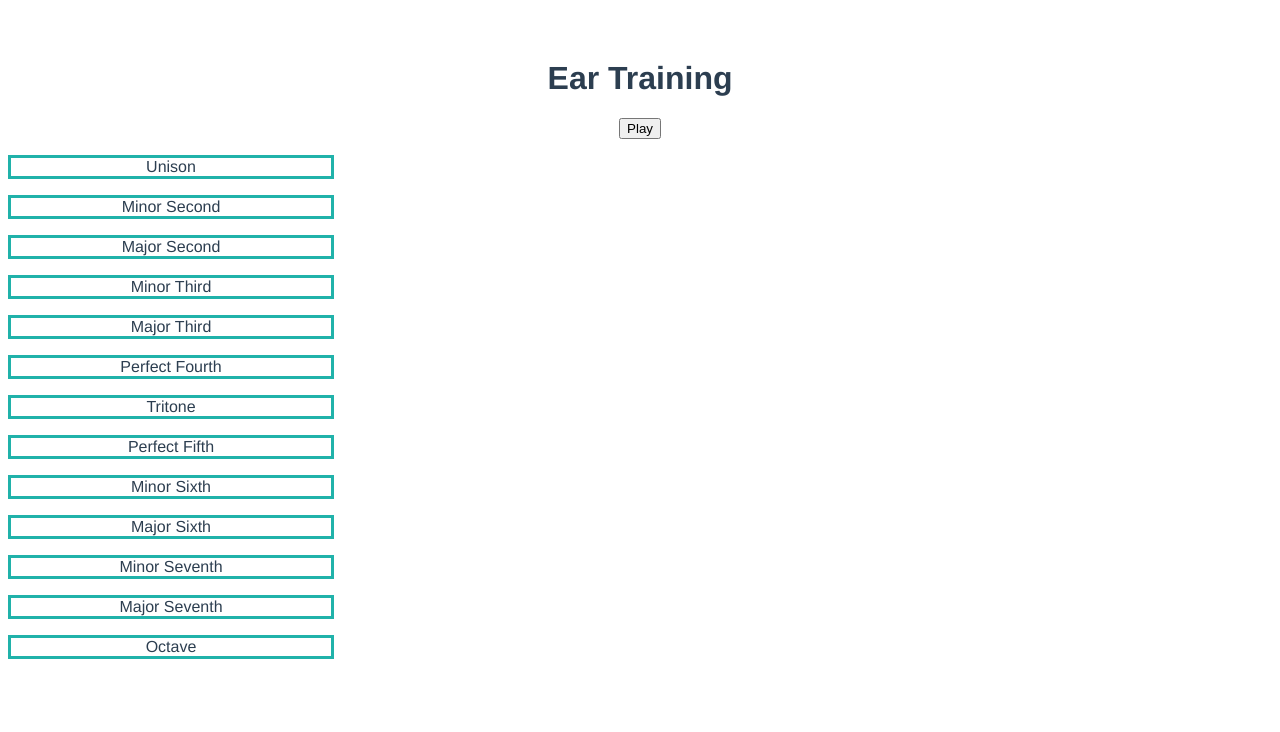
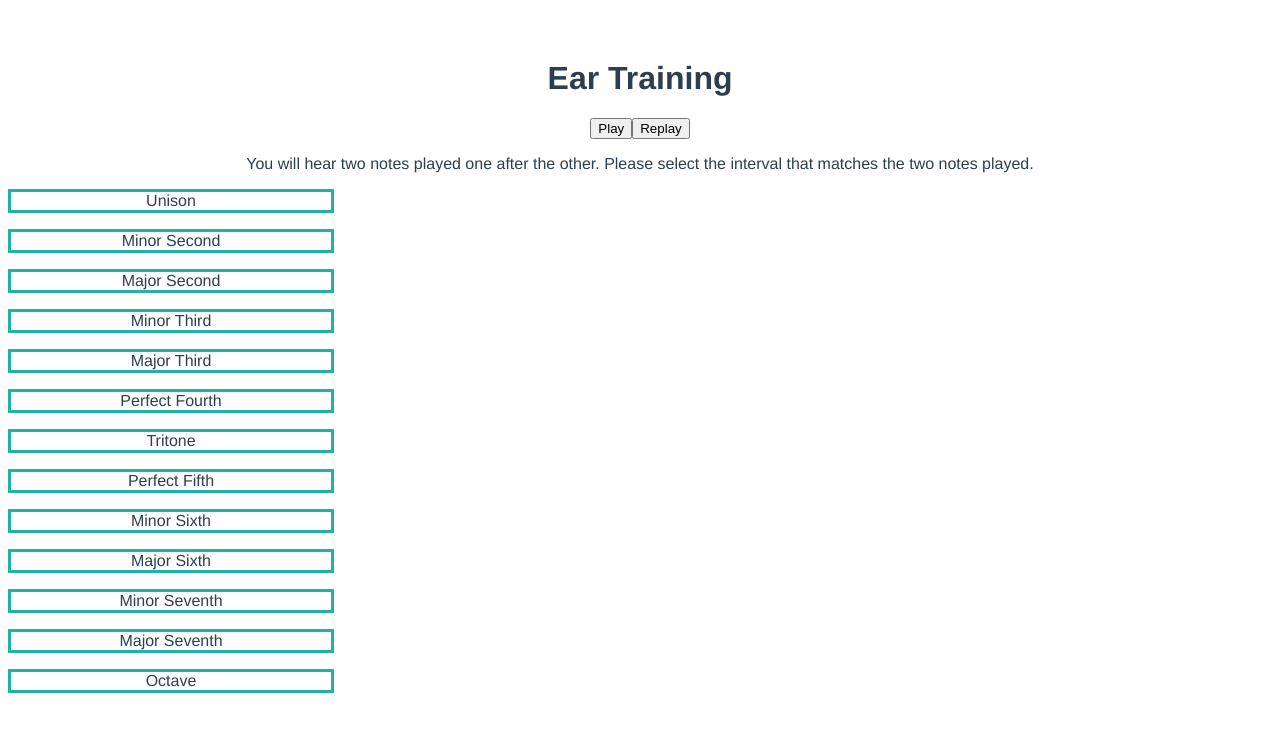
Before and after one commit to scmccall/ear-training, a Vue app: page / in a window 1280 px wide. Both pictures are taken after a click on the button "Play". Shown: the top 732 px of the page. Built offline with nearby package versions, Linux system fonts and the light colour scheme.

Commit message:
Add Replay button; fix C5.mp3 file

```diff
--- a/src/components/Intervals.vue
+++ b/src/components/Intervals.vue
@@ -2,6 +2,14 @@
   <div class="hello">
     <h1>Ear Training</h1>
     <button v-on:click='playButton'>Play</button>
+    <button
+      v-on:click='replayButton'
+      v-if="selectedInterval != ''">
+        Replay
+    </button>
+    <p>You will hear two notes played one after the other.
+      Please select the interval that matches the two notes played.</p>
+    <p v-if="selectedInterval === ''">Click the play button to begin!</p>
     <p v-if="answerSelected">{{ correctOrNot }}</p>
     <div v-if="selectedInterval != ''" class=interval-list>
       <ul
@@ -100,7 +108,7 @@ export default {
       correctOrNot: "",
 
       // Number of miliseconds each note will play
-      noteTimeout: 1500,
+      noteTimeout: 1800,
 
     }
   },
@@ -111,20 +119,28 @@ export default {
       this.selectInterval();
       let firstNote = new Audio(this.getFirstNote());
       let secondNote = new Audio(this.getSecondNote());
+      this.playTwoNotes(firstNote, secondNote);
+    },
+
+    // Fetches the first note played
+    getFirstNote() {
+      return C4;
+    },
+
+    // Fetches the second Note played from the selectedInterval object
+    getSecondNote() {
+      return this.selectedInterval.note;
+    },
+
+    // Takes two Audio objects and calls playNote() with a delay between them
+    playTwoNotes(firstNote, secondNote) {
       this.playNote(firstNote)
       setTimeout(() => {
         this.playNote(secondNote);
       }, this.noteTimeout);
     },
 
-    getFirstNote() {
-      return C4;
-    },
-
-    getSecondNote() {
-      return this.selectedInterval.note;
-    },
-
+    // Takes an Audio object and plays the file, then pauses it
     playNote(note) {
       note.play();
       setTimeout(() => {
@@ -146,6 +162,14 @@ export default {
       return interval.name
     },
 
+
+    replayButton() {
+      let firstNote = new Audio(this.getFirstNote());
+      let secondNote = new Audio(this.getSecondNote());
+      this.playTwoNotes(firstNote, secondNote);
+    },
+
+    // Takes the user-selected interval and compares against selectedInterval variable
     checkIfCorrect: function($event, interval) {
       if (interval === this.selectedInterval) {
         this.correctOrNot = "Correct! Click Play to try again";
@@ -167,14 +191,23 @@ export default {
 h3 {
   margin: 40px 0 0;
 }
+
 ul {
   list-style-type: none;
   padding: 0;
 }
+
+ul .interval-list {
+  columns: 2;
+  -webkit-columns: 2;
+  -moz-columns: 2;
+}
+
 li {
   display: inline-block;
   margin: 0 10px;
 }
+
 a {
   color: #42b983;
 }
```
Also changed, not shown: 1 other file (tests, documents, lock files or other folders).
